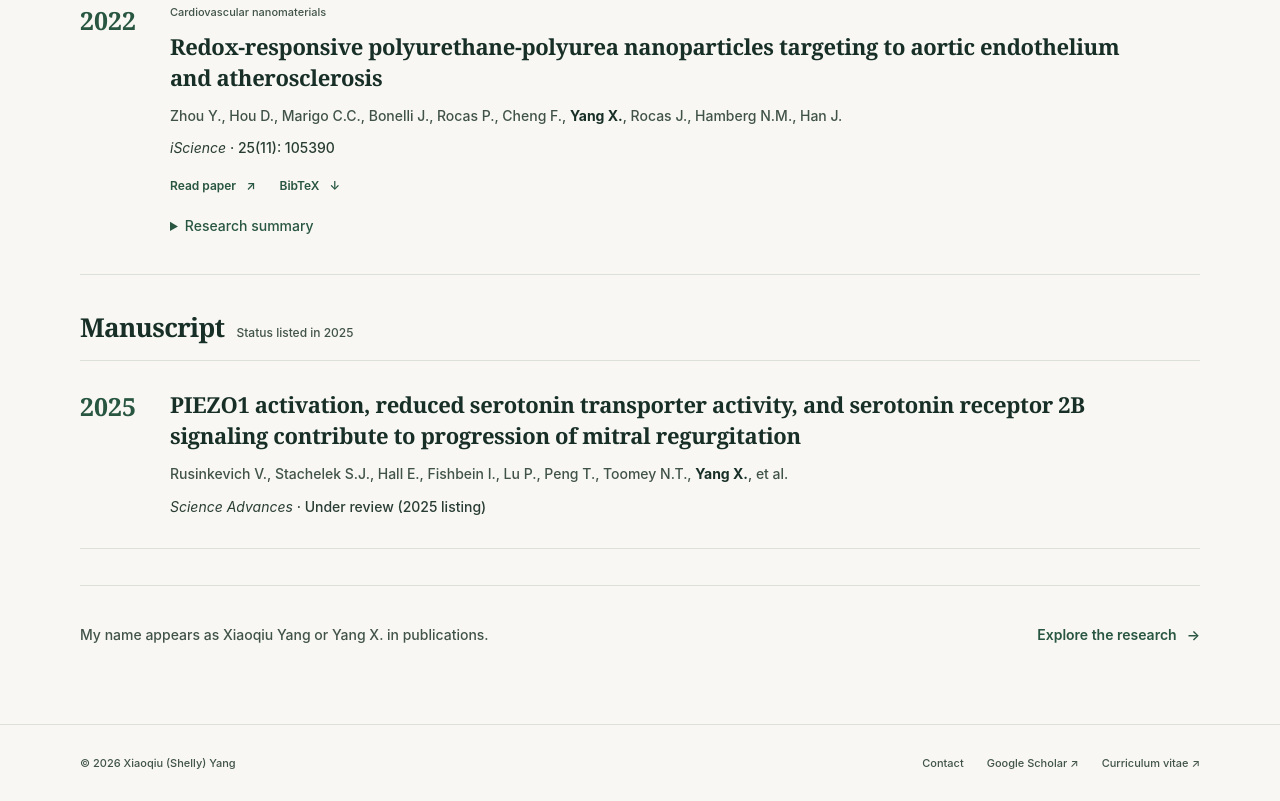
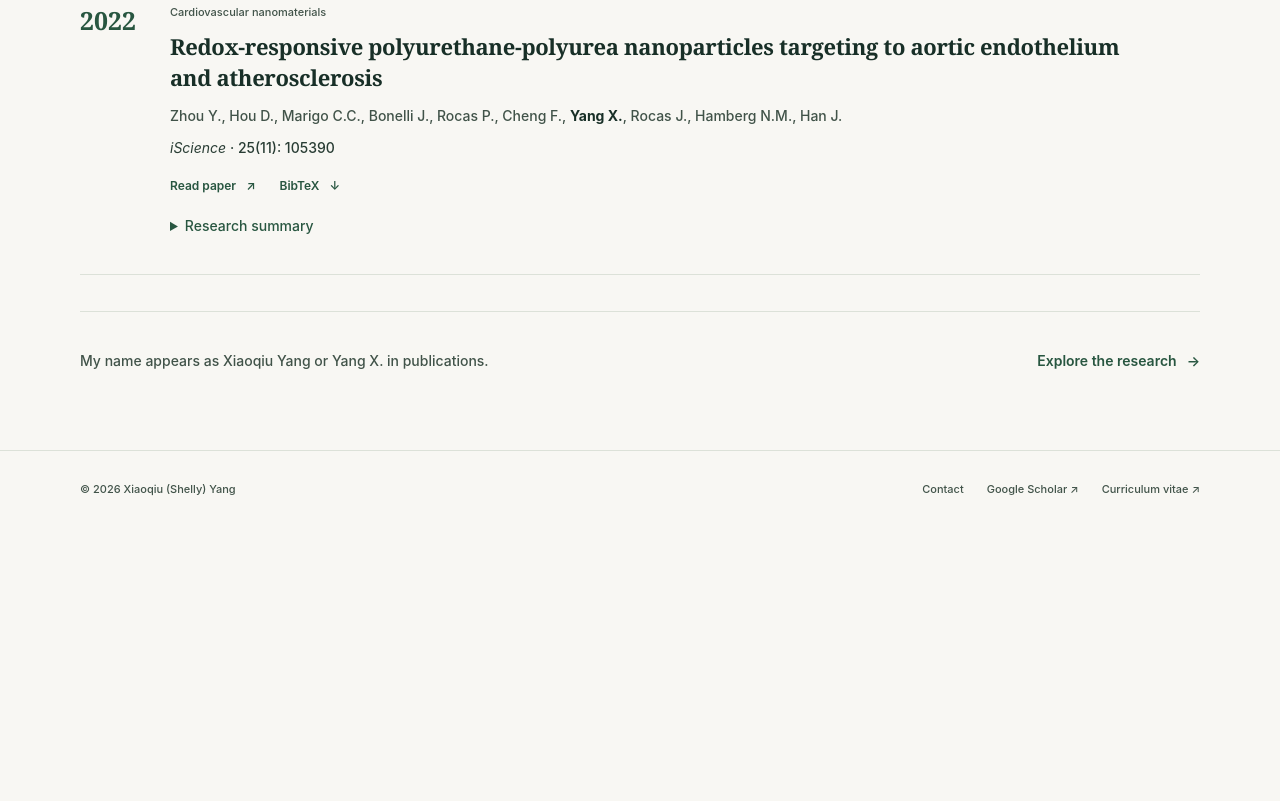
Before and after one commit to shellyyang00-oss/shellyyang00-oss.github.io, a plain HTML site: page publications.html in a window 1280 px wide. Shown: the part 1108-1909 px from the top of the page. After the commit the page ends 1636 px from the top, so only its background shows below. Drawn offline with Linux system fonts and the light colour scheme.

Commit message:
Remove duplicate 2025 manuscript entry (#5)
Co-authored-by: Xiaoqiu Yang <xiaoqiuyang@mac.mynetworksettings.com>

```diff
--- a/publications.html
+++ b/publications.html
@@ -201,29 +201,6 @@
       </div>
     </article>
   </section>
-  <section class="publication-group" aria-labelledby="manuscript-title">
-    <div class="publication-group-title">
-      <h2 id="manuscript-title">Manuscript</h2>
-      <span>Status listed in 2025</span>
-    </div>
-    <article class="publication">
-      <time class="pub-year" datetime="2025">2025</time>
-      <div>
-        <h3>
-          PIEZO1 activation, reduced serotonin transporter activity, and
-          serotonin receptor 2B signaling contribute to progression of mitral
-          regurgitation
-        </h3>
-        <p class="pub-authors">
-          Rusinkevich V., Stachelek S.J., Hall E., Fishbein I., Lu P., Peng T.,
-          Toomey N.T., <strong>Yang X.</strong>, et al.
-        </p>
-        <p class="pub-venue">
-          <em>Science Advances</em> · Under review (2025 listing)
-        </p>
-      </div>
-    </article>
-  </section>
   <div class="page-end-link">
     <p>My name appears as Xiaoqiu Yang or Yang X. in publications.</p>
     <a class="text-link" href="research.html"
```
Also changed, not shown: content/publications.html (+0 -23 lines), 1 other file.
